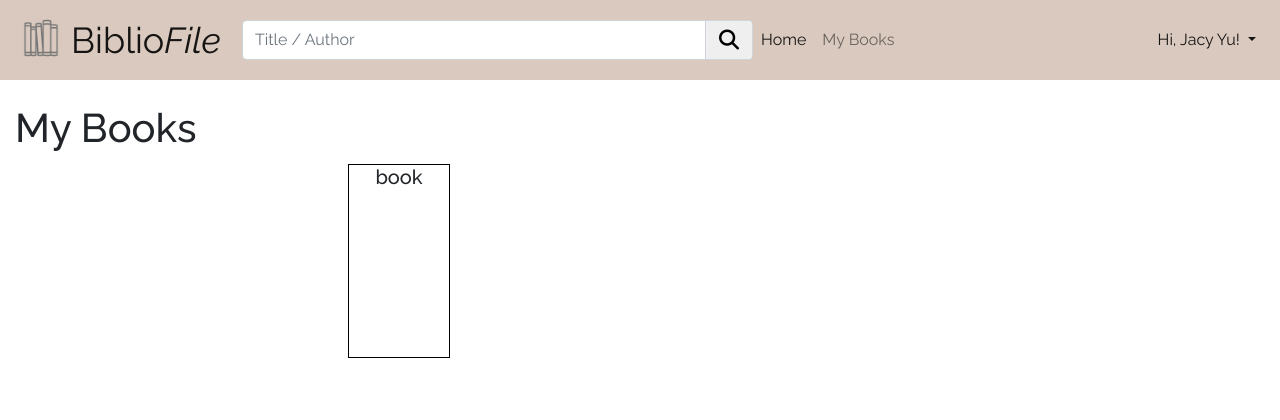
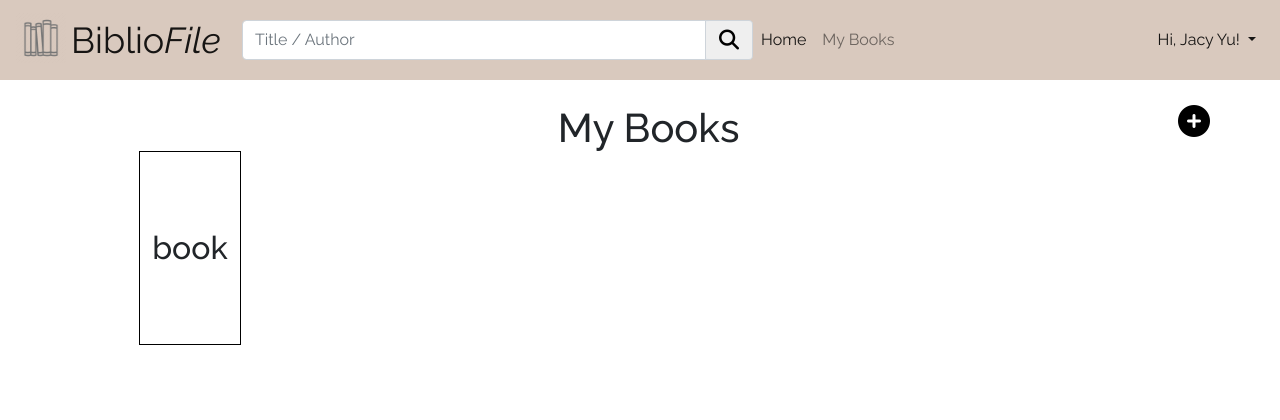
Before and after one commit to weyheyitsjc/BiblioFile, a Flask app: page /mybooks in a window 1280 px wide. Shown: the top 420 px of the page. Run offline with Flask 2, Linux system fonts and the light colour scheme; a user stored in the database is signed in; data comes from the database, SQL or seed files in the repository; parts of the project's set-up code (start-up, migrations or seed data) failed here and were passed over; some libraries are stand-ins or nearby versions.

Commit message:
fixed css for my books and added plus button

```diff
--- a/public/css/bookshelf.css
+++ b/public/css/bookshelf.css
@@ -39,17 +39,20 @@
 }
 
 .blankbook {
+  display: flex;
   outline: black solid 0.1rem;
+  justify-content: center;
   width: 13%;
   height: 24vh;
-  margin-left: auto;
-  margin-right: auto;
 }
 
 .blankbook p {
+  position: relative;
+  top: 40%;
   text-align: center;
-  margin-top: auto;
-  margin-bottom: auto;
+  justify-content: center;
+  vertical-align: middle;
+  height: 24vh;       /* The same as your div height */
 }
 
 .mybookscontainer {
@@ -59,13 +62,39 @@
   position: relative;
   z-index: 10;
   width: 60vw;
-  padding-top: 5px;
+  margin-left: 10%;
+  margin-right: 10%;
+}
+
+.container.content h1 {
+  text-align: center !important;
+}
+
+.mybooks-header {
+  text-align: center;
+  display: inline-block;
+  width: 99vw;
+}
+
+.mybooks-title {
+  display: inline;
+}
+
+.mybooks-button {
+  position: absolute;
+  display: inline;
+  border: none !important;
+  background: none !important;
+  right: 5%;
+}
+
+.blankbook h5 {
+  font-size: 2rem;
 }
 
 .container {
   max-width: none !important;
 }
-
 
 /* 1024 px and less screen size */
 @media only screen and (min-width: 1024px) and (max-width: 1440px) {
@@ -91,6 +120,10 @@
     height: 24vmin;
     margin-bottom: -1.5vh;
   }
+
+  .blankbook h5 {
+    font-size: 0.7rem;
+  }
 }
 
 @media only screen and (max-width: 424px) {
@@ -98,4 +131,8 @@
     height: 24vmin;
     margin-bottom: -2vh;
   }
+
+  .blankbook h5 {
+    font-size: 0.7rem;
+  }
 }
--- a/templates/mybooks.html
+++ b/templates/mybooks.html
@@ -2,8 +2,10 @@
 {% set active = "Account" %}
 
 {% block content %}
-
-<h1>My Books</h1>
+<div class="mybooks-header">
+    <h1 class="mybooks-title">My Books</h1>
+    <button class="mybooks-button" type="button"><i class="fa fa-circle-plus fa-2x"></i></button>
+</div>
 
 <div id="cards" class="mybookscontainer">
     <!-- cards go here -->
```
